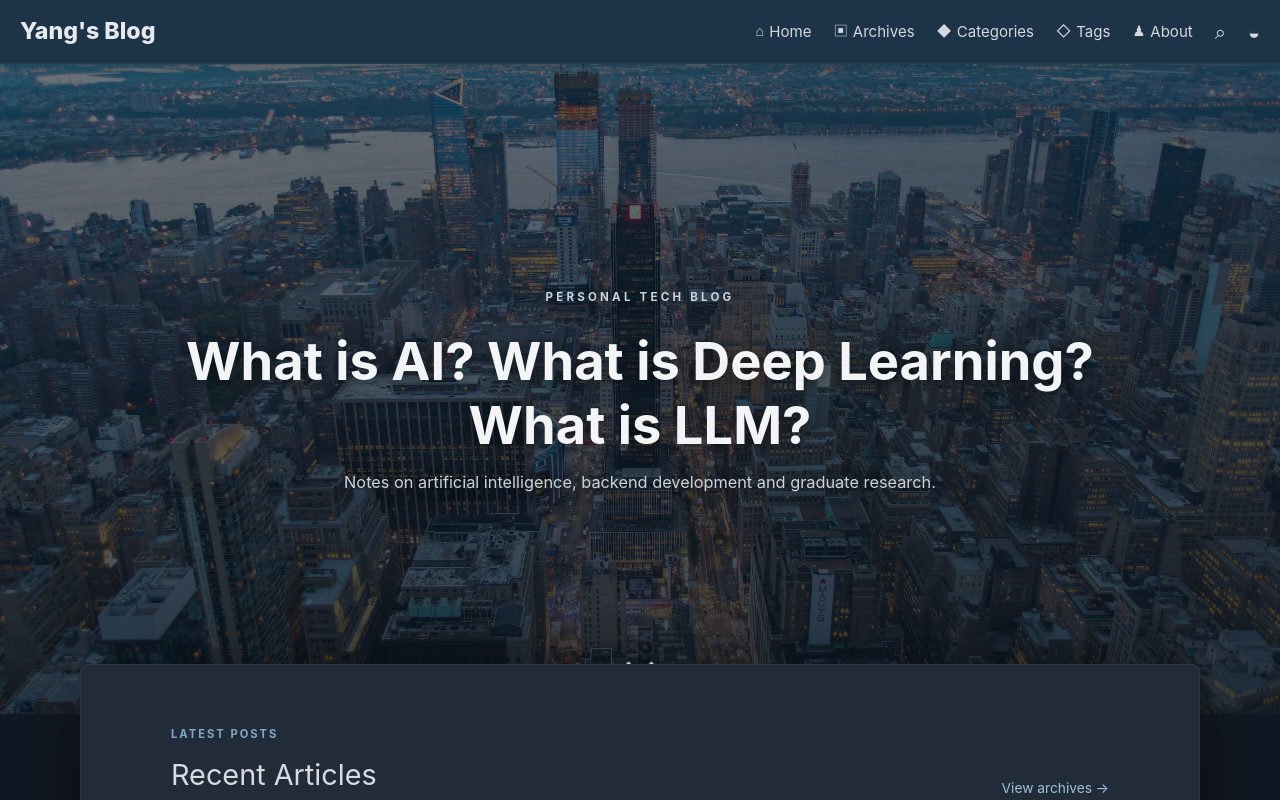
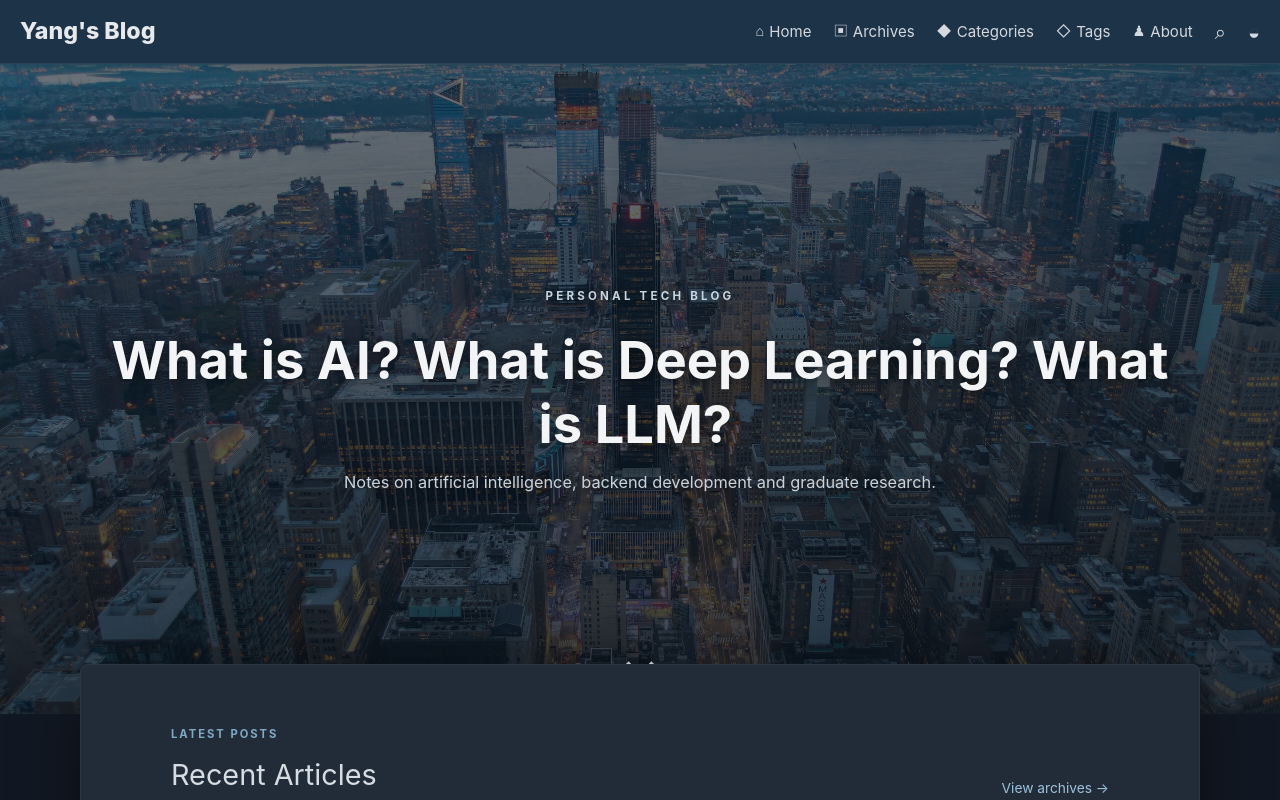
Before and after one commit to Y0unG031225/yang-blog, a Next.js app: page / in a window 1280 px wide. Shown: the top 800 px of the page. Built offline with nearby package versions, Linux system fonts and the light colour scheme.

Commit message:
Add typing animation to homepage title

```diff
--- /dev/null
+++ b/app/TypingTitle.tsx
@@ -0,0 +1,30 @@
+"use client";
+
+import { useEffect, useState } from "react";
+
+export function TypingTitle({ text }: { text: string }) {
+  const [visibleText, setVisibleText] = useState("");
+  const [complete, setComplete] = useState(false);
+
+  useEffect(() => {
+    const characters = Array.from(text);
+    if (window.matchMedia("(prefers-reduced-motion: reduce)").matches) {
+      setVisibleText(text);
+      setComplete(true);
+      return;
+    }
+
+    let index = 0;
+    let timer: ReturnType<typeof setTimeout>;
+    const typeNext = () => {
+      index += 1;
+      setVisibleText(characters.slice(0, index).join(""));
+      if (index < characters.length) timer = setTimeout(typeNext, 58);
+      else timer = setTimeout(() => setComplete(true), 650);
+    };
+    timer = setTimeout(typeNext, 360);
+    return () => clearTimeout(timer);
+  }, [text]);
+
+  return <h1 className="typing-title" aria-label={text}><span aria-hidden="true">{visibleText}</span><i className={complete ? "typing-cursor done" : "typing-cursor"} aria-hidden="true" /></h1>;
+}
--- a/app/page.tsx
+++ b/app/page.tsx
@@ -1,10 +1,13 @@
 import Link from "next/link";
 import { PageShell, PostCard } from "./components";
 import { posts } from "./data";
+import { TypingTitle } from "./TypingTitle";
+
+const heroTitle = "What is AI? What is Deep Learning? What is LLM?";
 
 export default function Home() {
   return <PageShell><main className="blog-home">
-    <section className="blog-hero"><div className="hero-overlay"/><div className="hero-title"><span>PERSONAL TECH BLOG</span><h1>What is AI? What is Deep Learning?<br/>What is LLM?</h1><p>Notes on artificial intelligence, backend development and graduate research.</p></div><a className="scroll-cue" href="#latest" aria-label="Scroll to latest posts">⌄</a></section>
+    <section className="blog-hero"><div className="hero-overlay"/><div className="hero-title"><span>PERSONAL TECH BLOG</span><TypingTitle text={heroTitle}/><p>Notes on artificial intelligence, backend development and graduate research.</p></div><a className="scroll-cue" href="#latest" aria-label="Scroll to latest posts">⌄</a></section>
     <section id="latest" className="home-feed"><div className="feed-heading"><div><span>LATEST POSTS</span><h2>Recent Articles</h2></div><Link href="/posts">View archives →</Link></div>
       <div className="post-list">{posts.map(post => <PostCard key={post.slug} post={post}/>)}</div>
     </section>
```
Also changed, not shown: app/globals.css.
